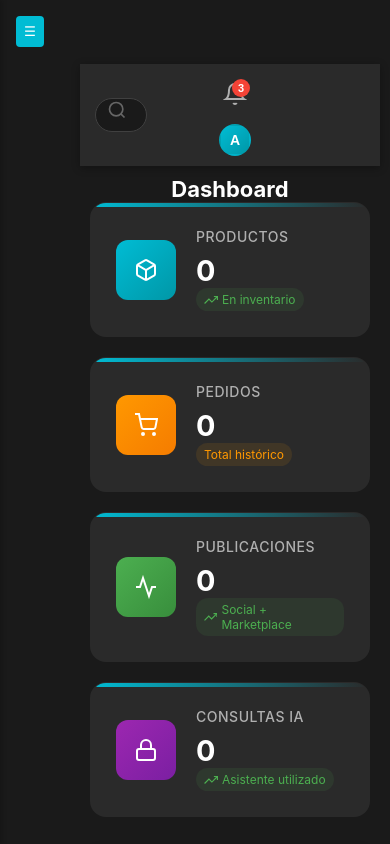
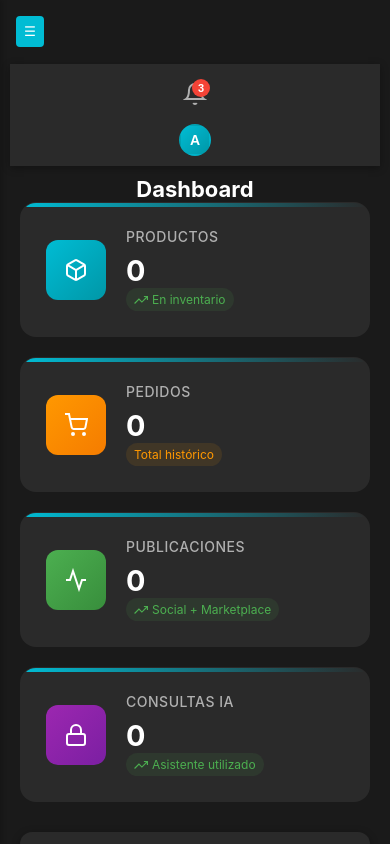
Before and after one commit to IDGS-903-22001449/SIGIT-TUNING-ADMIN, a React (Vite) app: page /dashboard in a window 390 px wide. Shown: the top 844 px of the page. Built offline with nearby package versions, Linux system fonts and the light colour scheme; no server answers; sample sign-in values are in the browser's storage.

Commit message:
new responsive

```diff
--- a/dev-dist/sw.js
+++ b/dev-dist/sw.js
@@ -85,7 +85,7 @@ define(['./workbox-de42eff6'], (function (workbox) { 'use strict';
     "revision": "d41d8cd98f00b204e9800998ecf8427e"
   }, {
     "url": "index.html",
-    "revision": "0.5tptvrkc91"
+    "revision": "0.s5su40484u8"
   }], {});
   workbox.cleanupOutdatedCaches();
   workbox.registerRoute(new workbox.NavigationRoute(workbox.createHandlerBoundToURL("index.html"), {
--- a/src/components/Layout/Header.css
+++ b/src/components/Layout/Header.css
@@ -8,6 +8,17 @@
     position: sticky;
     top: 0;
     z-index: 100;
+}
+
+@media (max-width: 768px) {
+    .header {
+        padding: 10px 15px;
+        gap: 10px;
+    }
+
+    .header-search {
+        display: none; /* Ocultar búsqueda en móvil si ocupa mucho espacio, o reducirla */
+    }
 }
 
 .header-search {
--- a/src/components/Layout/Sidebar.css
+++ b/src/components/Layout/Sidebar.css
@@ -9,6 +9,17 @@
     flex-direction: column;
     z-index: 1000;
     box-shadow: 2px 0 10px rgba(0, 0, 0, 0.5);
+    transition: transform 0.3s ease;
+}
+
+@media (max-width: 768px) {
+    .sidebar {
+        transform: translateX(-100%);
+    }
+
+    .sidebar.open {
+        transform: translateX(0);
+    }
 }
 
 .sidebar-header {
--- a/src/components/Login/LoginForm.css
+++ b/src/components/Login/LoginForm.css
@@ -118,3 +118,21 @@
     margin-bottom: 15px;
     font-size: 14px;
 }
+
+@media (max-width: 480px) {
+  .login-box {
+    padding: 1.5rem;
+    width: 100%;
+    max-width: 100%;
+    border: none;
+    box-shadow: none;
+    background: rgba(42, 42, 42, 0.8); /* Slightly more transparent on mobile */
+  }
+
+  .login-container::before {
+      width: 300px;
+      height: 300px;
+      top: -150px;
+      right: -150px;
+  }
+}
--- a/src/index.css
+++ b/src/index.css
@@ -11,6 +11,15 @@
   text-rendering: optimizeLegibility;
   -webkit-font-smoothing: antialiased;
   -moz-osx-font-smoothing: grayscale;
+
+  /* Variables para alturas seguras en móviles */
+  --header-height: 60px;
+  --sidebar-width: 250px;
+}
+
+html {
+  /* Evita el rebote elástico en iOS que a veces rompe el layout */
+  overscroll-behavior-y: none;
 }
 
 a {
@@ -27,11 +36,24 @@ body {
   min-width: 320px;
   min-height: 100vh;
   overflow-x: hidden;
+  -webkit-tap-highlight-color: transparent; /* Quita el flash azul al tocar en Android */
 }
 
 h1 {
-  font-size: 3.2em;
+  font-size: clamp(1.25rem, 5vw, 2.5rem);
   line-height: 1.1;
+}
+
+h2 { font-size: clamp(1.1rem, 4vw, 2rem); }
+p  { font-size: clamp(0.85rem, 2vw, 1rem); }
+
+button,
+input,
+select,
+.btn {
+  /* Tamaño mínimo para dedos (Touch Target) */
+  min-height: 44px;
+  touch-action: manipulation; /* Mejora la respuesta al toque */
 }
 
 button {
@@ -65,3 +87,38 @@ button:focus-visible {
     background-color: #f9f9f9;
   }
 }
+
+/* --- REGLAS MAESTRAS DE RESPONSIVIDAD --- */
+
+/* 1. Ajuste del modelo de caja para evitar desbordes */
+*, *::before, *::after {
+  box-sizing: border-box;
+}
+
+/* 2. Imágenes y videos nunca más anchos que la pantalla */
+img, video, svg {
+  max-width: 100%;
+  height: auto;
+}
+
+/* 3. Tipografía fluida: Se hace más pequeña en móvil automáticamente */
+html {
+  font-size: 16px; /* Base escritorio */
+}
+
+@media (max-width: 768px) {
+  html {
+    font-size: 14px; /* Base móvil: todo se reduce un poco */
+  }
+
+  /* Reducir paddings globales en móvil */
+  .p-4, .padding-large { padding: 1rem !important; }
+  .m-4, .margin-large { margin: 1rem !important; }
+}
+
+/* 4. Contenedores que no se desborden */
+.container, .main-content, #root {
+  width: 100%;
+  max-width: 100%; /* Cambiado de 100vw a 100% para evitar scroll por barra vertical */
+  overflow-x: hidden; /* Cortar lo que sobre horizontalmente */
+}
--- a/src/pages/Compras.jsx
+++ b/src/pages/Compras.jsx
@@ -70,11 +70,11 @@ const Compras = () => {
           <tbody>
             {ordenes.map((orden) => (
               <tr key={orden.purchaseOrderID} style={{borderBottom: '1px solid #333'}}>
-                <td style={{padding: '15px', color: '#00BCD4', fontWeight: 'bold'}}>{orden.numeroOrden}</td>
-                <td style={{padding: '15px'}}>{orden.proveedorNombre}</td>
-                <td style={{padding: '15px'}}>{new Date(orden.fechaOrden).toLocaleDateString()}</td>
-                <td style={{padding: '15px', color: '#4caf50', fontWeight: 'bold'}}>${orden.total.toFixed(2)}</td>
-                <td style={{padding: '15px', textAlign: 'center'}}>
+                <td data-label="Orden #" style={{padding: '15px', color: '#00BCD4', fontWeight: 'bold'}}>{orden.numeroOrden}</td>
+                <td data-label="Proveedor" style={{padding: '15px'}}>{orden.proveedorNombre}</td>
+                <td data-label="Fecha" style={{padding: '15px'}}>{new Date(orden.fechaOrden).toLocaleDateString()}</td>
+                <td data-label="Total" style={{padding: '15px', color: '#4caf50', fontWeight: 'bold'}}>${orden.total.toFixed(2)}</td>
+                <td data-label="Estatus" style={{padding: '15px', textAlign: 'center'}}>
                   <span style={{
                       padding: '5px 10px',
                       borderRadius: '20px',
@@ -86,7 +86,7 @@ const Compras = () => {
                     {orden.estatus}
                   </span>
                 </td>
-                <td style={{padding: '15px', textAlign: 'center'}}>
+                <td data-label="Acciones" style={{padding: '15px', textAlign: 'center'}}>
                   {/* Botón visible SOLO si está Pendiente */}
                   {orden.estatus === 'Pendiente' && (
                     <button
--- a/src/pages/Dashboard.css
+++ b/src/pages/Dashboard.css
@@ -2,6 +2,21 @@
     padding: 20px;
     max-width: 1400px;
     margin: 0 auto;
+}
+
+@media (max-width: 768px) {
+    .dashboard {
+        padding: 10px;
+    }
+
+    .stats-grid {
+        grid-template-columns: 1fr; /* Una columna en móvil */
+        gap: 15px;
+    }
+
+    .stat-card {
+        padding: 15px;
+    }
 }
 
 .page-title {
--- a/src/styles/global.css
+++ b/src/styles/global.css
@@ -13,6 +13,8 @@ body {
     background: #1a1a1a;
     color: #ffffff;
     overflow-x: hidden;
+    word-break: break-word; /* Evita que palabras largas rompan el layout */
+    overflow-wrap: break-word;
 }
 
 :root {
@@ -32,6 +34,8 @@ body {
 .app-container {
     display: flex;
     min-height: 100vh;
+    width: 100%;
+    overflow-x: hidden; /* Asegura que el contenedor principal no desborde */
 }
 
 .main-content {
@@ -39,12 +43,14 @@ body {
     margin-left: var(--sidebar-width);
     padding: 20px;
     transition: margin-left 0.3s ease;
+    width: 100%; /* Crítico para que no se desborde */
 }
 
 @media (max-width: 768px) {
     .main-content {
-        margin-left: 70px;
+        margin-left: 0 !important;
         padding: 10px;
+        padding-top: 70px; /* Espacio para el header/botón menú */
     }
 }
 
@@ -106,6 +112,12 @@ body {
     padding: 20px;
     box-shadow: 0 2px 8px rgba(0, 0, 0, 0.3);
     transition: transform 0.3s ease;
+}
+
+@media (max-width: 768px) {
+    .card {
+        padding: 15px;
+    }
 }
 
 .card:hover {
@@ -310,7 +322,7 @@ button:disabled {
 /* Asegura que la tabla mantenga su estructura y no se aplaste */
 .table-responsive table {
   width: 100%;
-  min-width: 600px; /* Fuerza un ancho mínimo para activar el scroll */
+  /* min-width: 600px;  <-- ELIMINADO: Causaba scroll horizontal en móviles */
   border-collapse: collapse;
 }
 
@@ -391,7 +403,7 @@ button:disabled {
 table {
     width: 100%;
     border-collapse: collapse;
-    min-width: 800px; /* Force horizontal scroll on mobile */
+    /* min-width: 800px; <-- ELIMINADO: Causaba scroll horizontal */
 }
 
 th, td {
@@ -414,3 +426,123 @@ td {
 tr:hover {
     background-color: #333;
 }
+
+/* --- MODAL RESPONSIVO --- */
+/* Fondo oscuro del modal */
+.modal-overlay {
+  position: fixed;
+  inset: 0; /* top, right, bottom, left: 0 */
+  background: rgba(0, 0, 0, 0.5);
+  display: flex;
+  align-items: center; /* Centrado vertical */
+  justify-content: center; /* Centrado horizontal */
+  z-index: 1000;
+  padding: 1rem; /* Margen de seguridad */
+}
+
+/* La caja del modal */
+.modal-content {
+  background: #1e1e1e; /* Dark theme background */
+  width: 100%;
+  max-width: 600px; /* Ancho máximo en escritorio */
+  max-height: 90vh; /* Nunca más alto que el 90% de la pantalla */
+  overflow-y: auto; /* Scroll interno si el contenido es muy largo */
+  border-radius: 12px;
+  padding: 1.5rem;
+  position: relative;
+  box-shadow: 0 10px 25px rgba(0,0,0,0.5);
+  color: var(--text-primary);
+}
+
+/* Ajuste para pantallas muy pequeñas */
+@media (max-width: 480px) {
+  .modal-content {
+    padding: 1rem;
+    max-height: 95vh;
+  }
+
+  /* Botones del modal en columna para que sean fáciles de tocar */
+  .modal-actions {
+    flex-direction: column;
+    gap: 0.5rem;
+  }
+
+  .modal-actions button {
+    width: 100%;
+  }
+}
+
+/* --- TRANSFORMACIÓN DE TABLA A TARJETA (Móvil) --- */
+@media (max-width: 768px) {
+  /* Forzamos a la tabla a comportarse como bloques */
+  .table-responsive table,
+  .table-responsive thead,
+  .table-responsive tbody,
+  .table-responsive th,
+  .table-responsive td,
+  .table-responsive tr {
+    display: block;
+  }
+
+  /* Ocultamos los encabezados de la tabla (se verán dentro de cada tarjeta) */
+  .table-responsive thead tr {
+    position: absolute;
+    top: -9999px;
+    left: -9999px;
+  }
+
+  .table-responsive tr {
+    margin-bottom: 1rem;
+    border: 1px solid #333;
+    border-radius: 8px;
+    background: #252525;
+    box-shadow: 0 1px 3px rgba(0,0,0,0.3);
+    padding: 0.5rem;
+  }
+
+  .table-responsive td {
+    /* Hacemos que cada celda sea una fila dentro de la tarjeta */
+    border: none;
+    border-bottom: 1px solid #333;
+    position: relative;
+    padding-left: 50% !important; /* Espacio para la etiqueta */
+    padding-top: 0.5rem;
+    padding-bottom: 0.5rem;
+    text-align: right; /* Datos a la derecha */
+    min-height: 35px;
+    display: flex;
+    justify-content: flex-end;
+    align-items: center;
+  }
+
+  .table-responsive td:last-child {
+    border-bottom: 0;
+  }
+
+  /*
+     IMPORTANTE: Esto intenta poner etiquetas automáticamente.
+     Si tus celdas no tienen el atributo data-label,
+     se verán los datos alineados a la derecha.
+  */
+  .table-responsive td::before {
+    content: attr(data-label);
+    position: absolute;
+    left: 10px;
+    width: 45%;
+    padding-right: 10px;
+    white-space: nowrap;
+    text-align: left;
+    font-weight: bold;
+    color: var(--primary);
+  }
+
+  /* Ajuste específico para botones de acción en tablas */
+  .table-responsive td button {
+    width: auto;
+    margin-top: 0;
+  }
+
+  .table-responsive .action-buttons {
+      justify-content: flex-end;
+  }
+}
```
